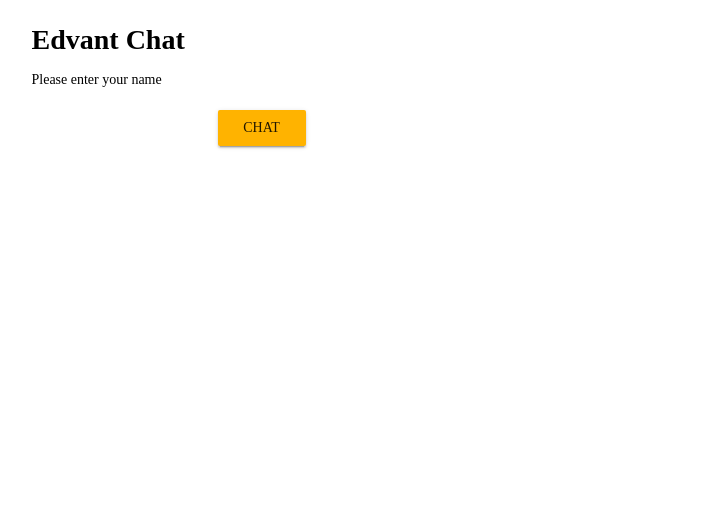
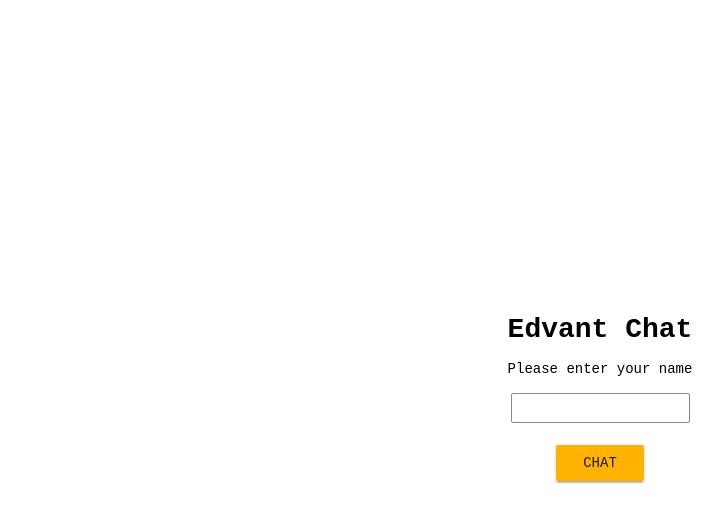
Before and after one commit to kwaihung1314/edvantChat, a Vue app: page /#/ in a window 1280 px wide. Shown: the top 522 px of the page, without its empty margins (40-762 px from the left). Built offline with nearby package versions, Linux system fonts and the light colour scheme.

Commit message:
detect online, send message

```diff
--- a/config/index.js
+++ b/config/index.js
@@ -13,7 +13,7 @@
     proxyTable: {},
 
     // Various Dev Server settings
-    host: 'localhost', // can be overwritten by process.env.HOST
+    host: '10.0.1.7', // can be overwritten by process.env.HOST
     port: 8080, // can be overwritten by process.env.PORT, if port is in use, a free one will be determined
     autoOpenBrowser: false,
     errorOverlay: true,
--- a/src/App.vue
+++ b/src/App.vue
@@ -11,7 +11,7 @@
 </script>
 
 <style>
-/* #app {
-
-} */
+.container {
+  font-family: monospace, 'Courier New', Courier;
+}
 </style>
--- a/src/components/chatName.vue
+++ b/src/components/chatName.vue
@@ -2,7 +2,7 @@
   <v-container grid-list-md>
     <h1 class="app-header mb-3">Edvant Chat</h1>
     <div class="instruction mb-3">Please enter your name</div>
-    <input type="text" v-model="username" @keyup.enter="enterChat">
+    <input class="mb-3" type="text" v-model="username" @keyup.enter="enterChat">
     <v-btn color="#FFB300" @click="enterChat">chat</v-btn>
   </v-container>
 </template>
@@ -23,5 +23,17 @@
 </script>
 
 <style lang="scss" scoped>
+.container {
+  display: flex;
+  flex-direction: column;
+  justify-content: center;
+  align-items: center;
+  height: 100vh;
+}
 
+input {
+  border: 1px solid #888;
+  border-radius: 2px;
+  height: 30px;
+}
 </style>
--- a/src/components/chatroom.vue
+++ b/src/components/chatroom.vue
@@ -16,7 +16,16 @@
         <div class="chat-box mt-4">
           <div class="message-box pa-4 blue lighten-3">
             <div class="message-window">
-              <div class="message-block others-message">
+              <div v-for="(message, index) in messageList"
+                :key="index"
+                class="message-block"
+                :class="{'others-message': socket.id !== message.userId}">
+                <div class="message">
+                  <div class="senderName">{{message.username}}</div>
+                  <div class="text">{{message.content}}</div>
+                </div>
+              </div>
+              <!-- <div class="message-block others-message">
                 <div class="message">
                   <div class="senderName">Tony</div>
                   <div class="text">Hello There! Hello There! Hello There! Hello There! Hello There! Hello There! Hello There!</div>
@@ -27,18 +36,20 @@
                   <div class="senderName">Tony</div>
                   <div class="text">Hello There!</div>
                 </div>
-              </div>
+              </div> -->
             </div>
           </div>
           <div class="typing-box blue lighten-4">
+            <form action="" @submit.prevent="sendMessage">
               <v-layout wrap>
                 <v-flex xs10 class="input-box pa-3">
-                <input type="text" placeholder="Enter message">
+                  <input type="text" placeholder="Enter message" v-model="messageInput">
                 </v-flex>
-              <v-flex xs2 d-flex align-center justify-center class="send-box">
-                <v-btn color="#FFB300">Send</v-btn>
+                <v-flex xs2 align-center justify-center class="send-box">
+                  <v-btn color="#FFB300" type="submit">Send</v-btn>
                 </v-flex>
               </v-layout>
+            </form>
           </div>
         </div>
       </v-flex>
@@ -53,28 +64,41 @@
     return {
       onlineList: [],
       messageList: [],
-      socket: io('http://localhost:3000'),
-      username: ''
+      socket: io('http://10.0.1.7:3000', {path: ''}),
+      username: '',
+      messageInput: ''
+    }
+  },
+  methods: {
+    sendMessage () {
+      this.socket.emit('message', {
+        userId: this.socket.id,
+        username: this.username,
+        content: this.messageInput
+      })
+      this.messageInput = ''
     }
   },
   mounted () {
     this.username = this.$route.params.name
+    this.socket.on('connect', () => {
       this.socket.emit('user entered', this.username)
+    })
     this.socket.on('update users', (userList) => {
       console.log('update user')
+      this.onlineList = []
       for (let key in userList) {
         this.onlineList.push(userList[key])
       }
+    })
+    this.socket.on('new message', (message) => {
+      this.messageList.push(message)
     })
   }
 }
 </script>
 
 <style scoped lang="scss">
-.container {
-  font-family: monospace, 'Courier New', Courier;
-}
-
 .app-header, .user-header {
   text-align: center;
 }
@@ -109,6 +133,7 @@
     }
     .send-box {
       width: 60px;
+      display: flex;
     }
   }
 }
```
Lines whose indentation alone changed are shown as unchanged.
